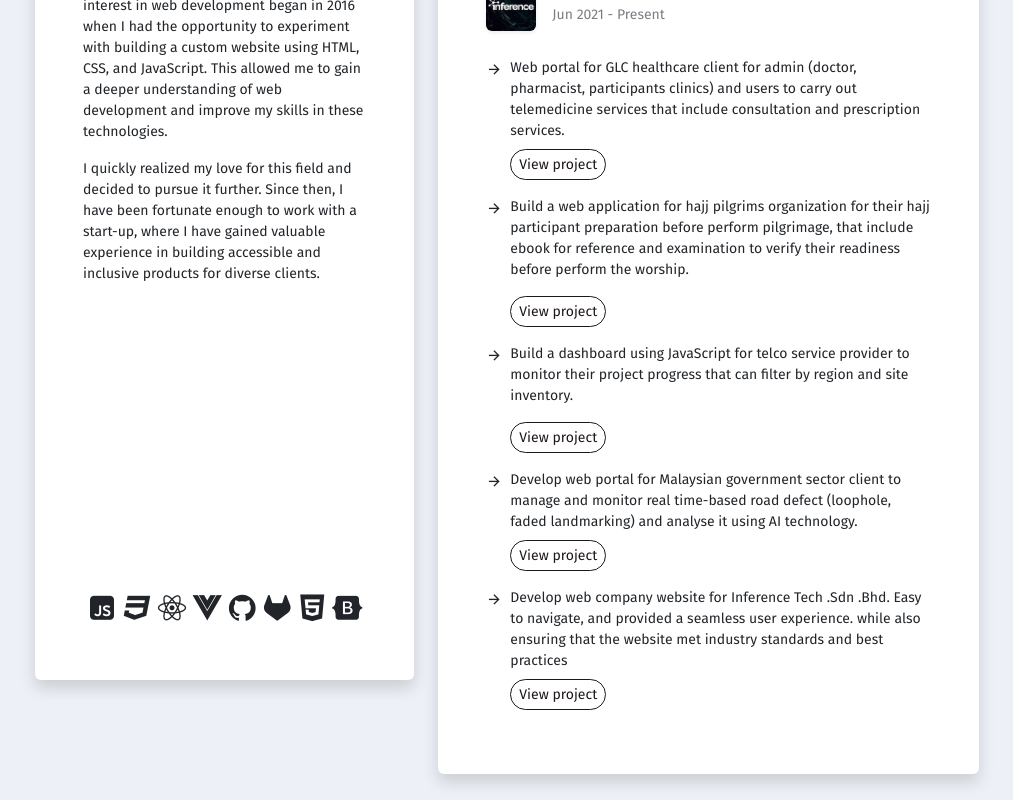
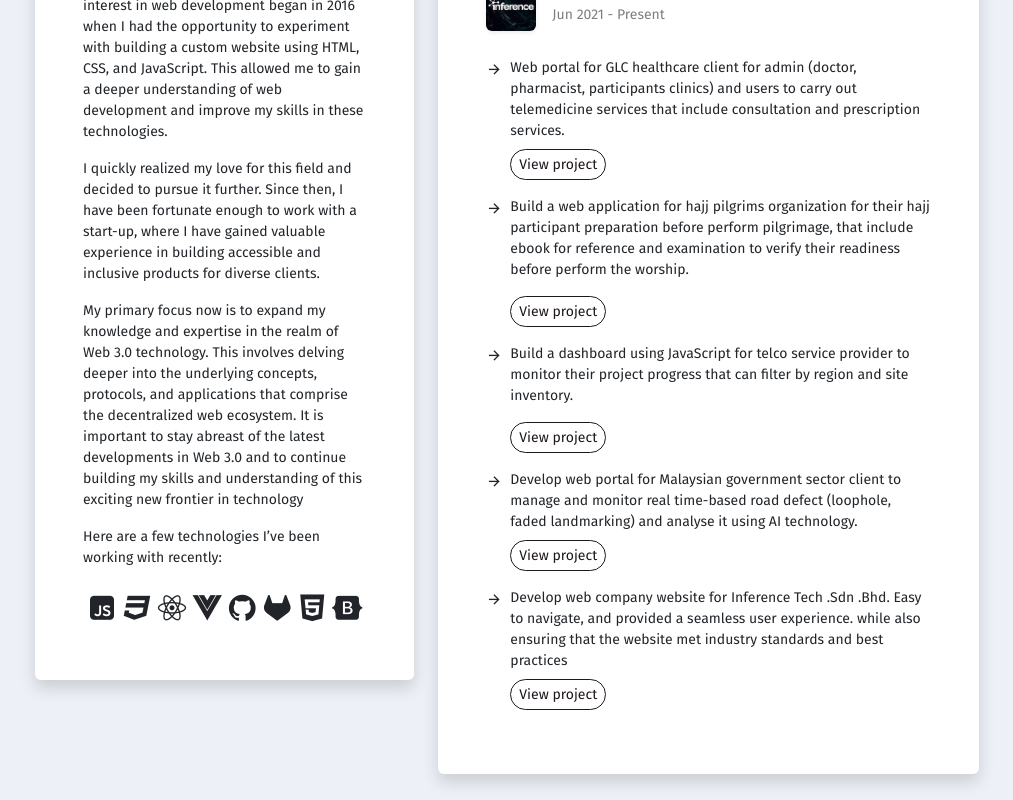
Before and after one commit to aizadzari/Responsive-dashboard-D1mo-test, a React (Create React App) app: page /landing in a window 1280 px wide. Shown: the part 749-1549 px from the top of the page, without its empty margins (133-1146 px from the left). Built offline with nearby package versions, Linux system fonts and the light colour scheme.

Commit message:
add about me

```diff
--- a/src/Components/Layout/Content.js
+++ b/src/Components/Layout/Content.js
@@ -31,6 +31,8 @@ const Content = () => {
         const element6 = document.querySelector('.animate-box-6');
         const element7 = document.querySelector('.animate-box-7');
         const element8 = document.querySelector('.animate-box-8');
+        const element9 = document.querySelector('.animate-box-10');
+        const element10 = document.querySelector('.animate-box-11');
 
         if (elementbg1) elementbg1.classList.add('animation-bg-faded')
         if (elementbg2) elementbg2.classList.add('animation-bg-faded')
@@ -46,6 +48,8 @@ const Content = () => {
         if (element6) element6.classList.add('animation-faded')
         if (element7) element7.classList.add('animation-faded')
         if (element8) element8.classList.add('animation-faded')
+        if (element9) element9.classList.add('animation-faded')
+        if (element10) element10.classList.add('animation-faded')
     }, [])
 
     useEffect(() => {
@@ -123,13 +127,13 @@ const Content = () => {
                         <div className='row'>
                             <div className='col-lg-5 col-md-12 mb-3 animate-bg-3' style={{ transitionDelay: '500ms' }}>
                                 <div className='card shadow border-0 '>
-                                    <div className='card-body p-5'>
+                                    <div className='card-body p-5' id='about-me'>
                                         <h4 className='mb-4 animate-box-4 fw-bold' style={{ transitionDelay: '700ms' }}>About me</h4>
                                         <p className='small animate-box-5' style={{ transitionDelay: '800ms' }}>Hello there! My name is Aizad and I have a passion for crafting compelling digital experiences that thrive on the internet. My interest in web development began in 2016 when I had the opportunity to experiment with building a custom website using HTML, CSS, and JavaScript. This allowed me to gain a deeper understanding of web development and improve my skills in these technologies.</p>
                                         <p className='small animate-box-6' style={{ transitionDelay: '900ms' }}>I quickly realized my love for this field and decided to pursue it further. Since then, I have been fortunate enough to work with a start-up, where I have gained valuable experience in building accessible and inclusive products for diverse clients.</p>
-                                        <p className='small animate-box-6' style={{ transitionDelay: '900ms' }}>My primary focus now is to expand my knowledge and expertise in the realm of Web3 technology. This involves delving deeper into the underlying concepts, protocols, and applications that comprise the decentralized web ecosystem. It is important to stay abreast of the latest developments in Web3 and to continue building my skills and understanding of this exciting new frontier in technology</p>
+                                        <p className='small animate-box-10' style={{ transitionDelay: '1000ms' }}>My primary focus now is to expand my knowledge and expertise in the realm of Web 3.0 technology. This involves delving deeper into the underlying concepts, protocols, and applications that comprise the decentralized web ecosystem. It is important to stay abreast of the latest developments in Web 3.0 and to continue building my skills and understanding of this exciting new frontier in technology</p>
                                         {/* <p className='small mb-4 animate-box-7' style={{ transitionDelay: '1000ms' }}>Here are a few technologies I’ve been working with recently:</p> */}
-                                        <p className='small animate-box-6' style={{ transitionDelay: '900ms' }}>Here are a few technologies I’ve been working with recently:</p>
+                                        <p className='small animate-box-11' style={{ transitionDelay: '1100ms' }}>Here are a few technologies I’ve been working with recently:</p>
 
                                         <div className='d-flex justify-content-evenly flex-md-wrap animate-box-8' style={{ transitionDelay: '1100ms' }}>
                                             <div><i className="ri-javascript-fill ri-2x"></i></div>
--- a/src/Landing.scss
+++ b/src/Landing.scss
@@ -104,6 +104,8 @@ span {
 .animate-box-6,
 .animate-box-7,
 .animate-box-8,
+.animate-box-11,
+.animate-box-10,
 .title,
 .desc {
     opacity: 0;
```
